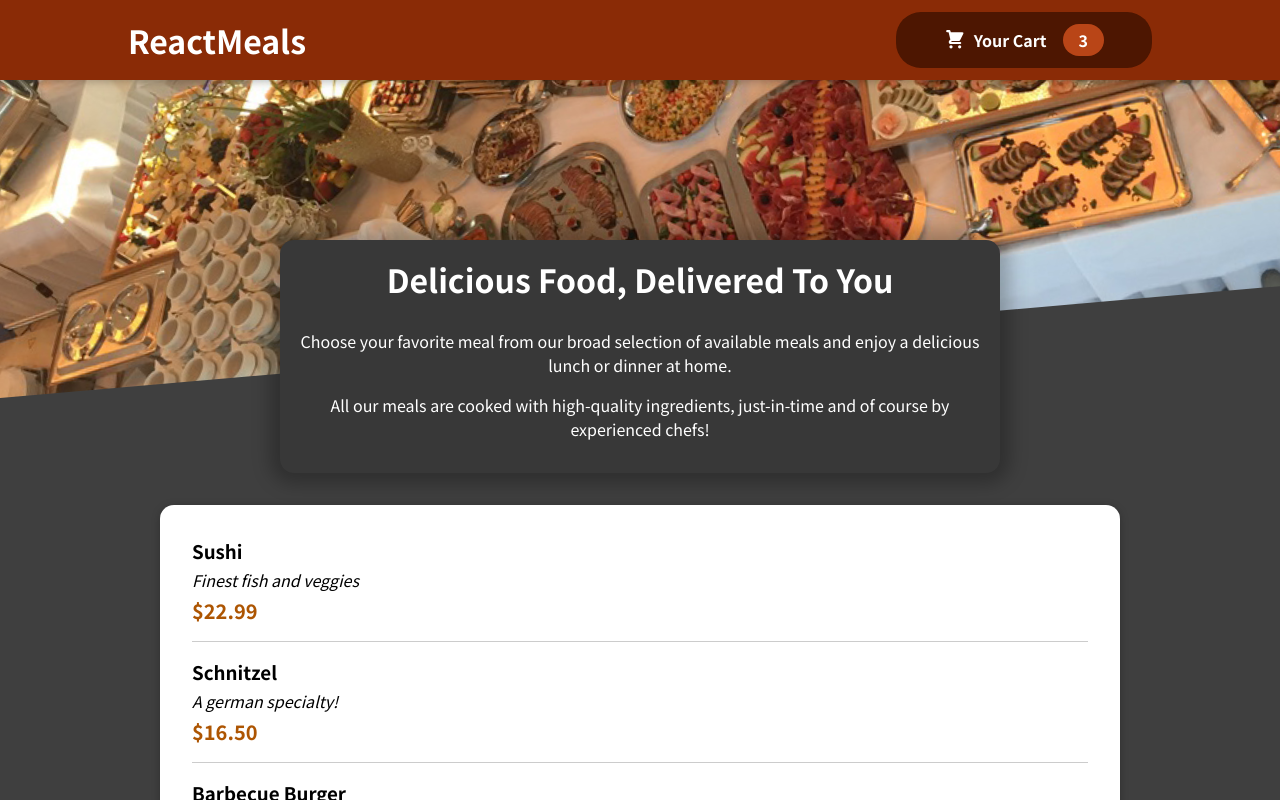
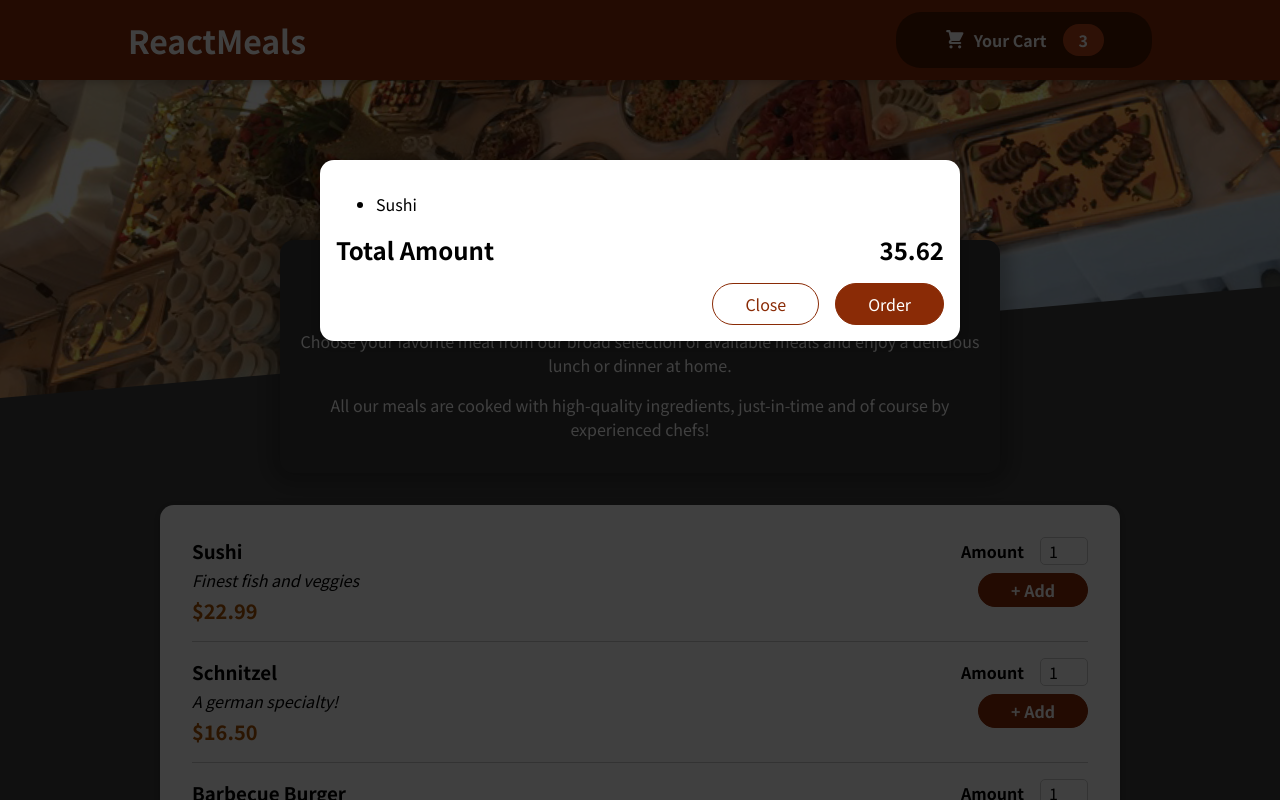
Before and after one commit to lototskyi/react-meal, a React (Create React App) app: page / in a window 1280 px wide. Shown: the top 800 px of the page. Built offline with nearby package versions, Linux system fonts and the light colour scheme.

Commit message:
meal item form, modal UI with using portal

```diff
--- a/public/index.html
+++ b/public/index.html
@@ -28,6 +28,7 @@
   </head>
   <body>
     <noscript>You need to enable JavaScript to run this app.</noscript>
+    <div id="overlays"></div>
     <div id="root"></div>
     <!--
       This HTML file is a template.
--- a/src/App.js
+++ b/src/App.js
@@ -2,10 +2,13 @@
 
 import Header from "./components/Layout/Header";
 import Meals from "./components/Meals/Meals";
+import Cart from "./components/Cart/Cart";
 
 function App() {
     return (
+
         <Fragment>
+            <Cart />
             <Header />
             <main>
                 <Meals />
--- /dev/null
+++ b/src/components/Cart/Cart.js
@@ -0,0 +1,28 @@
+import Modal from '../UI/Modal';
+
+import classes from './Cart.module.css';
+
+const Cart = () => {
+
+    const cartItems = <ul className={classes['cart-item']}>{[
+        { id: 'c1', name: 'Sushi', amount: 2, price: 12.99 }
+    ].map(item =>
+        <li>{item.name}</li>
+    )}</ul>;
+
+    return (
+        <Modal>
+            {cartItems}
+            <div className={classes.total}>
+                <span>Total Amount</span>
+                <span>35.62</span>
+            </div>
+            <div className={classes.actions}>
+                <button className={classes['button--alt']}>Close</button>
+                <button className={classes.button}>Order</button>
+            </div>
+        </Modal>
+    );
+};
+
+export default Cart;
--- /dev/null
+++ b/src/components/Cart/Cart.module.css
@@ -0,0 +1,46 @@
+.cart-items {
+    list-style: none;
+    margin: 0;
+    padding: 0;
+    max-height: 20rem;
+    overflow: auto;
+}
+
+.total {
+    display: flex;
+    justify-content: space-between;
+    align-items: center;
+    font-weight: bold;
+    font-size: 1.5rem;
+    margin: 1rem 0;
+}
+
+.actions {
+    text-align: right;
+}
+
+.actions button {
+    font: inherit;
+    cursor: pointer;
+    background-color: transparent;
+    border: 1px solid #8a2b06;
+    padding: 0.5rem 2rem;
+    border-radius: 25px;
+    margin-left: 1rem;
+}
+
+.actions button:hover,
+.actions button:active {
+    background-color: #5a1a01;
+    border-color: #5a1a01;
+    color: white;
+}
+
+.actions .button--alt {
+    color: #8a2b06;
+}
+
+.actions .button {
+    background-color: #8a2b06;
+    color: white;
+}
--- a/src/components/Meals/AvailableMeals.js
+++ b/src/components/Meals/AvailableMeals.js
@@ -35,6 +35,7 @@
 
     const mealsList = DUMMY_MEALS.map(meal => (
     <MealItem
+        id={meal.id}
         key={meal.id}
         name={meal.name}
         description={meal.description}
--- a/src/components/Meals/MealItem/MealItem.js
+++ b/src/components/Meals/MealItem/MealItem.js
@@ -1,3 +1,5 @@
+import MealItemForm from './MealItemForm';
+
 import classes from './MealItem.module.css';
 
 const MealItem = props => {
@@ -14,7 +16,7 @@
                 <div className={classes.price}>{price}</div>
             </div>
             <div>
-
+                <MealItemForm id={props.id} />
             </div>
         </li>
     );
--- a/src/components/Meals/MealItem/MealItemForm.js
+++ b/src/components/Meals/MealItem/MealItemForm.js
@@ -0,0 +1,21 @@
+import Input from '../../UI/Input';
+
+import classes from './MealItemForm.module.css';
+
+const MealItemForm = props => {
+    return (
+        <form className={classes.form}>
+            <Input label="Amount" input={{
+                id: 'amount_' + props.id,
+                type: 'number',
+                min: '1',
+                max: '5',
+                step: '1',
+                defaultValue: '1'
+            }} />
+            <button>+ Add</button>
+        </form>
+    );
+};
+
+export default MealItemForm;
--- /dev/null
+++ b/src/components/Meals/MealItem/MealItemForm.module.css
@@ -0,0 +1,20 @@
+.form {
+    text-align: right;
+}
+
+.form button {
+    font: inherit;
+    cursor: pointer;
+    background-color: #8a2b06;
+    border: 1px solid #8a2b06;
+    color: white;
+    padding: 0.25rem 2rem;
+    border-radius: 20px;
+    font-weight: bold;
+}
+
+.form button:hover,
+.form button:active {
+    background-color: #641e03;
+    border-color: #641e03;
+}
--- /dev/null
+++ b/src/components/UI/Input.js
@@ -0,0 +1,12 @@
+import classes from './Input.module.css';
+
+const Input = props => {
+    return (
+        <div className={classes.input}>
+            <label htmlFor={props.input.id}>{props.label}</label>
+            <input {...props.input} />
+        </div>
+    );
+};
+
+export default Input;
--- /dev/null
+++ b/src/components/UI/Input.module.css
@@ -0,0 +1,18 @@
+.input {
+    display: flex;
+    align-items: center;
+    margin-bottom: 0.5rem;
+}
+
+.input label {
+    font-weight: bold;
+    margin-right: 1rem;
+}
+
+.input input {
+    width: 3rem;
+    border-radius: 5px;
+    border: 1px solid #ccc;
+    font: inherit;
+    padding-left: 0.5rem;
+}
--- /dev/null
+++ b/src/components/UI/Modal.js
@@ -0,0 +1,27 @@
+import { Fragment } from 'react';
+import ReactDOM from 'react-dom';
+
+import classes from './Modal.module.css';
+
+const Backdrop = props => {
+    return <div className={classes.backdrop} />
+};
+
+const ModalOverlay = props => {
+    return <div className={classes.modal}>
+        <div className={classes.content}>{props.children}</div>
+    </div>
+};
+
+const portalElement = document.getElementById('overlays');
+
+const Modal = props => {
+    return (
+        <Fragment>
+            {ReactDOM.createPortal(<Backdrop />, portalElement)}
+            {ReactDOM.createPortal(<ModalOverlay>{props.children}</ModalOverlay>, portalElement)}
+        </Fragment>
+    );
+};
+
+export default Modal;
--- /dev/null
+++ b/src/components/UI/Modal.module.css
@@ -0,0 +1,40 @@
+.backdrop {
+    position: fixed;
+    top: 0;
+    left: 0;
+    width: 100%;
+    height: 100vh;
+    z-index: 20;
+    background-color: rgba(0, 0, 0, 0.75);
+}
+
+.modal {
+    position: fixed;
+    top: 20vh;
+    left: 5%;
+    width: 90%;
+    background-color: white;
+    padding: 1rem;
+    border-radius: 14px;
+    box-shadow: 0 2px 8px rgba(0, 0, 0, 0.25);
+    z-index: 30;
+    animation: slide-down 300ms ease-out forwards;
+}
+
+@media (min-width: 768px) {
+    .modal {
+        width: 40rem;
+        left: calc(50% - 20rem);
+    }
+}
+
+@keyframes slide-down {
+    from {
+        opacity: 0;
+        transform: translateY(-3rem);
+    }
+    to {
+        opacity: 1;
+        transform: translateY(0);
+    }
+}
```
